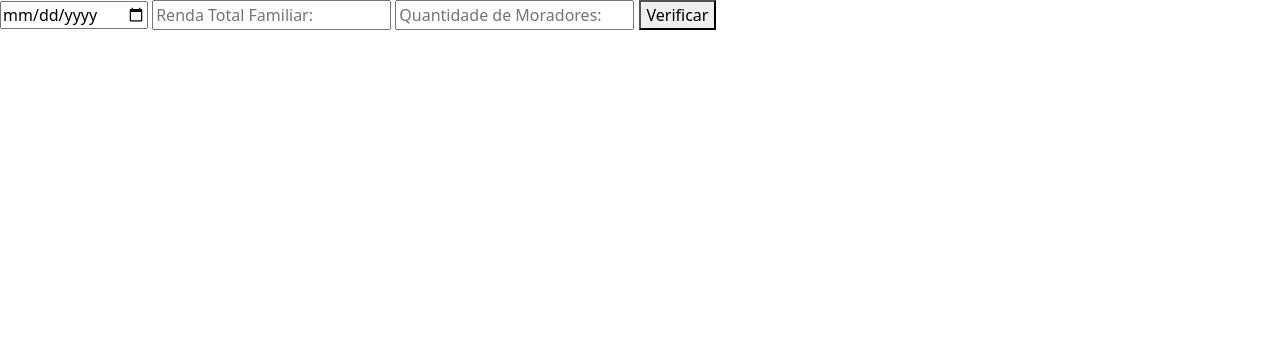
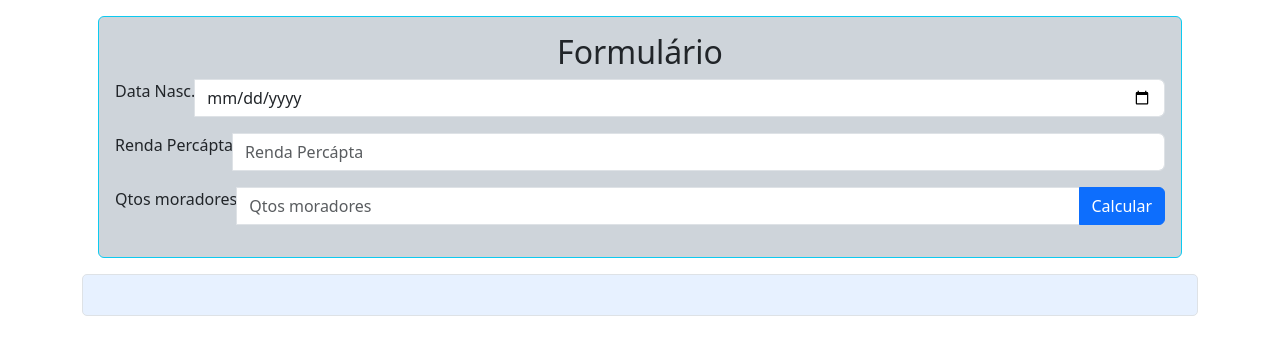
Before and after one commit to iltonjunio/Site, a plain HTML site: page index.html in a window 1280 px wide. Drawn offline with Linux system fonts and the light colour scheme.

Commit message:
alteração

```diff
--- a/index.html
+++ b/index.html
@@ -10,27 +10,48 @@
     <link rel="stylesheet" href="js/bootstrap.bundle.min.js">
     <script src="js/script.js"></script>
     <title>Renda familiar</title>
+    <style>
+        .result-container {
+            background-color: #e7f1ff;
+            padding: 20px;
+            color: black;
+            border: 1px solid #dee2e6;
+            border-radius: 5px;
+        }
+
+        .result-container.desfavoravel {
+            background-color: #ffcccc;
+            border-color: #ff3333;
+        }
+    </style>
 </head>
 
 <body>
-    <main class="row">
-        <form action="">
-            <input type="date" id="dataNascimento" placeholder="data Nascimento">
-
-
-            <input type="number" id="rendaFamiliar" placeholder="Renda Total Familiar:">
-
-
-            <input type="number" id="quantidadeMoradores" placeholder="Quantidade de Moradores:">
-            <button onclick="verificacao()">Verificar</button>
-        </form>
+    <body>
+        <div class="container text-center">
+            <div class="row">
+                <div class="col-12 ">
+                    <div class="p-3 m-3 bg-light bg-dark-subtle border border-info border-info rounded">
+                        <h2>Formulário</h2>
+                        <div class="input-group mb-3">
+                            <label for="aInput">Data Nasc.</label>
+                            <input type="date" id="aInput" class="form-control">
+                        </div>
+                        <div class="input-group mb-3">
+                            <label for="bInput">Renda Percápta</label>
+                            <input type="number" id="bInput" class="form-control" placeholder="Renda Percápta">
+                        </div>
+                        <div class="input-group mb-3">
+                            <label for="cInput">Qtos moradores</label>
+                            <input type="number" id="cInput" class="form-control" placeholder="Qtos moradores">
+                            <button onclick="calcularAdmissao()" class="btn btn-primary">Calcular</button>
+                        </div>
+                    </div>
+                    <div id="resultado" class="result-container mt-3"></div>
+                </div>
+            </div>
         </div>
 
-        </div>
-
-        </div>
-
-    </main>
     <footer>
         </div>
 
--- a/js/script.js
+++ b/js/script.js
@@ -1,26 +1,29 @@
-function verificacao() {
-    const salarioMinimo = 1320;
-    const idadeMinima = 16;
-
-    const dataNascimento = new Date(document.getElementById("dataNascimento").value);
-    const rendaFamiliar = parseFloat(document.getElementById("rendaFamiliar").value);
-    const quantidadeMoradores = parseInt(document.getElementById("quantidadeMoradores").value);
+function calcularAdmissao() {
+    let idade = document.getElementById('aInput').value;
+    let renda = parseFloat(document.getElementById('bInput').value);
+    let pessoas = parseInt(document.getElementById('cInput').value);
 
     const hoje = new Date();
-    const anosCompletos = hoje.getFullYear() - dataNascimento.getFullYear();
-    const mes = hoje.getMonth() - dataNascimento.getMonth();
-    if (mes < 0 || (mes === 0 && hoje.getDate() < dataNascimento.getDate())) {
-        anosCompletos--;
-    }
-    const rendaPerCapita = rendaFamiliar / quantidadeMoradores;
+    const nasc = new Date(idade);
+    let idadeconver = hoje.getFullYear() - nasc.getFullYear();
 
+    let rendapercapita = renda / pessoas;
 
-    if (anosCompletos >= idadeMinima && rendaPerCapita <= 1.5 * salarioMinimo) {
-        const telefoneContato = "123456789";
-        const mensagem = "Parabéns! Você está autorizado a realizar a matrícula no PSG. Entre em contato pelo telefone " + telefoneContato + " para mais informações."
-        alert(mensagem);
+    let resultadoDiv = document.getElementById('resultado');
+
+    if (idadeconver >= 16 && rendapercapita <= 1.5) {
+        resultadoDiv.innerHTML = `Bem Vindo ao PSG. (0800-777-3622) Sua idade é ${idadeconver} anos.`;
+        resultadoDiv.classList.remove('desfavoravel');
+        resultadoDiv.classList.add('favoravel');
+    } else if (idadeconver < 16) {
+        resultadoDiv.innerHTML = "Você Não Tem Idade Suficiente.";
+        resultadoDiv.classList.remove('favoravel', 'desfavoravel');
+    } else if (rendapercapita > 1.5) {
+        resultadoDiv.innerHTML = `Você Ultrapassou O Limite Da Renda Per Capita. Sua idade é ${idadeconver} anos.`;
+        resultadoDiv.classList.remove('favoravel');
+        resultadoDiv.classList.add('desfavoravel');
     } else {
-        const mensagem = "Desculpe, você não se adequa às condições de elegibilidade do programa PSG.";
-        alert(mensagem);
+        resultadoDiv.innerHTML = "Preencha Algum Campo.";
+        resultadoDiv.classList.remove('favoravel', 'desfavoravel');
     }
 }
```
